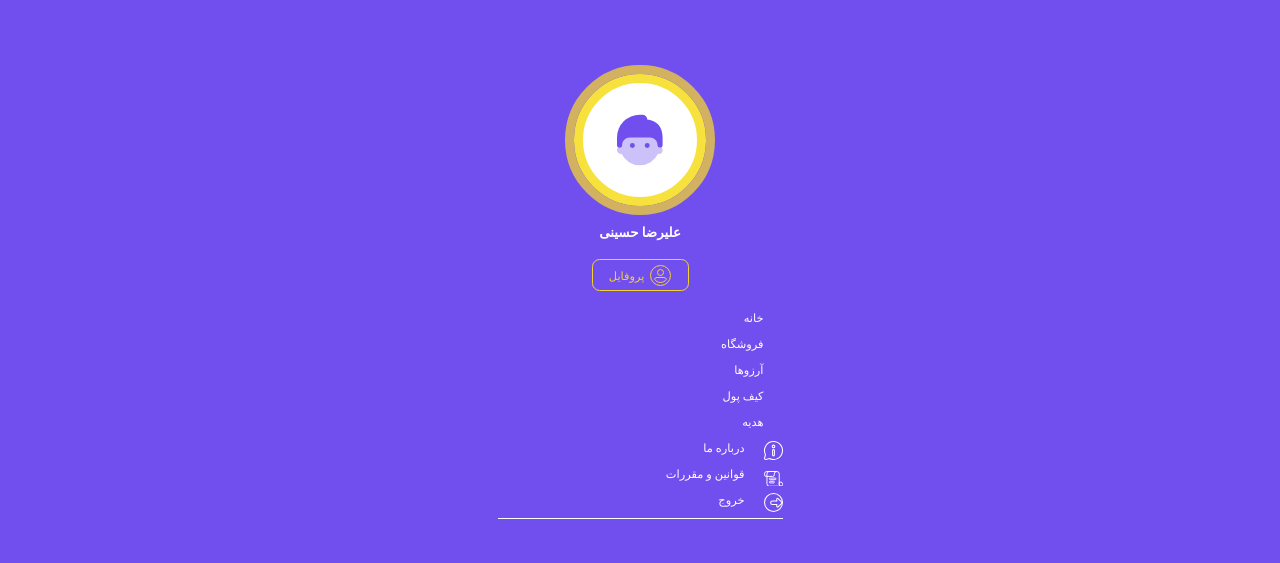
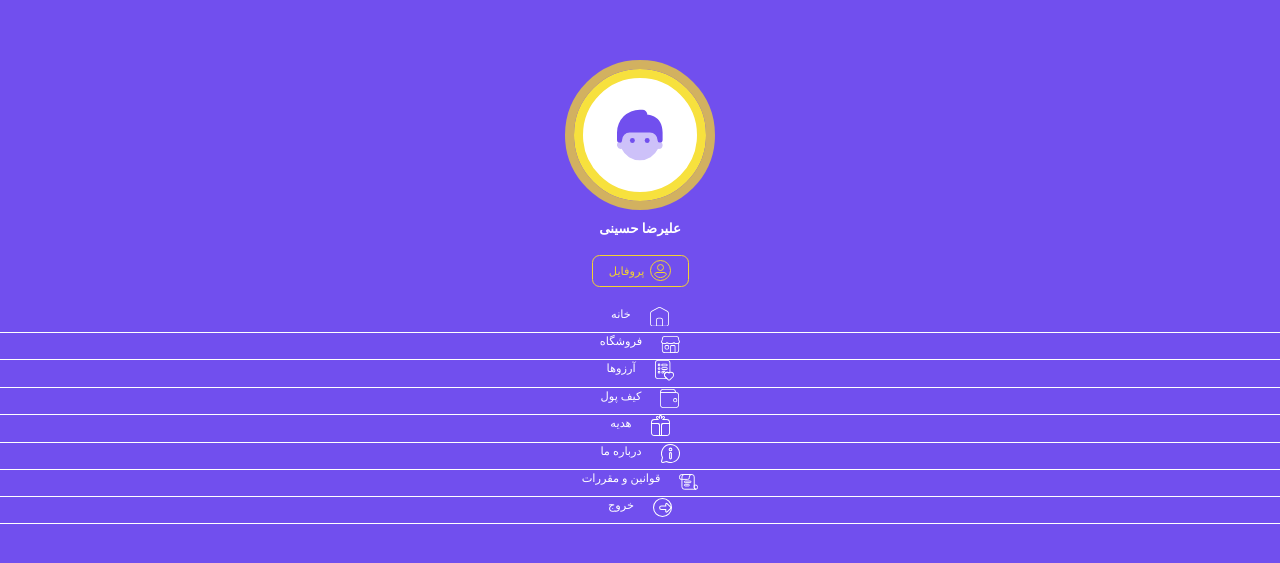
Before and after one commit to trumanshoow/kadobin, a React (Create React App) app: page /Menu in a window 1280 px wide. Shown: the part 113-676 px from the top of the page. Built offline with nearby package versions, Linux system fonts and the light colour scheme.

Commit message:
..............

```diff
--- a/src/components/startMenu/index.js
+++ b/src/components/startMenu/index.js
@@ -6,12 +6,14 @@ const StartMenu = ({ Icon, title, to }) => {
     return (
         <>
             <NavLink to={to} className={Styles.NavLink}>
-                <div className={Styles.Parent}>
-                    <span className={Styles.Page}>
-                        {title}
-                    </span>
-                    <div className={Styles.Icon}>
-                        <Icon style={{ width: "1rem", }} />
+                <div className={Styles.ali}>
+                    <div className={Styles.Parent}>
+                        <span className={Styles.Page}>
+                            {title}
+                        </span>
+                        <div className={Styles.Icon}>
+                            <Icon width="1rem" />
+                        </div>
                     </div>
                 </div>
             </NavLink>
--- a/src/components/startMenu/start.module.css
+++ b/src/components/startMenu/start.module.css
@@ -3,6 +3,7 @@
 }
 .NavLink{
     text-decoration: none;
+    width: 100%;
 }
 .Icon{
     padding: 0 0 0 1rem;
@@ -11,3 +12,10 @@
     font-size: .6rem;
     color: white;
 }
+.ali{
+    width: 100%;
+    border-bottom: 1px solid white;
+    display: flex;
+    justify-content: center;
+    align-items: end;
+}
--- a/src/pages/menu/index.js
+++ b/src/pages/menu/index.js
@@ -42,12 +42,10 @@ const Menu = () => {
                 <div className={Styles.ParentIcon}>
                     {
                         data.map((item, index) => (
-                            <div className={Styles.shans}>
                                 <StartMenu className={Styles.Pages}
                                     key={index}
                                     {...item}
                                 />
-                            </div>
                         ))
                     }
                 </div>
--- a/src/pages/menu/menu.module.css
+++ b/src/pages/menu/menu.module.css
@@ -45,17 +45,5 @@
     color: #f4d32f;
 }
 .ParentIcon{
-    width: 15rem;
-    display: flex;
-    flex-direction: column;
-    align-items: end;
-    border-bottom: 1px solid white;
+    width: 100%;
 }
-.ServicesButton{
-    font-size: 1rem;
-    color: black;
-    background-color: black;
-}
-.shans{
-
-}
```
